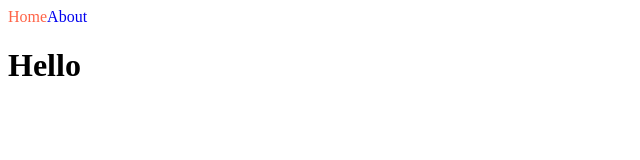
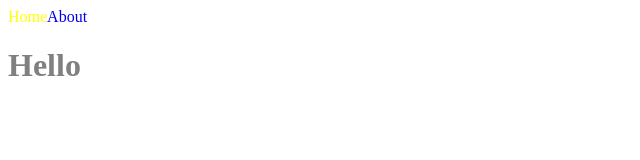
Before and after one commit to devgony/nextjs-fundamentals, a Next.js app: page / in a window 1280 px wide. Shown: the top 160 px of the page, without its empty margins (0-640 px from the left). Built offline with nearby package versions, Linux system fonts and the light colour scheme.

Commit message:
1.5 Styles JSX

```diff
--- a/components/NavBar.tsx
+++ b/components/NavBar.tsx
@@ -7,24 +7,22 @@
   return (
     <div>
       <Link href="/">
-        <a
-          className={`${styles.link} ${
-            router.pathname === "/" ? styles.active : ""
-          }`}
-        >
-          Home
-        </a>
+        <a className={router.pathname === "/" ? "active" : ""}>Home</a>
       </Link>
       <Link href="/about">
-        <a
-          className={[
-            styles.link,
-            router.pathname === "/about" ? styles.active : "",
-          ].join(" ")}
-        >
-          About
-        </a>
+        <a className={router.pathname === "/about" ? "active" : ""}>About</a>
       </Link>
+      <style jsx>{`
+        nav {
+          background-color: tomato;
+        }
+        a {
+          text-decoration: none;
+        }
+        .active {
+          color: yellow;
+        }
+      `}</style>
     </div>
   );
 }
--- a/pages/index.tsx
+++ b/pages/index.tsx
@@ -4,7 +4,12 @@
   return (
     <div>
       <NavBar />
-      <h1>Hello</h1>
+      <h1 className="gray">Hello</h1>
+      <style jsx>{`
+        .gray {
+          color: gray;
+        }
+      `}</style>
     </div>
   );
 }
```
Also changed, not shown: 1 other file (tests, documents, lock files or other folders).
